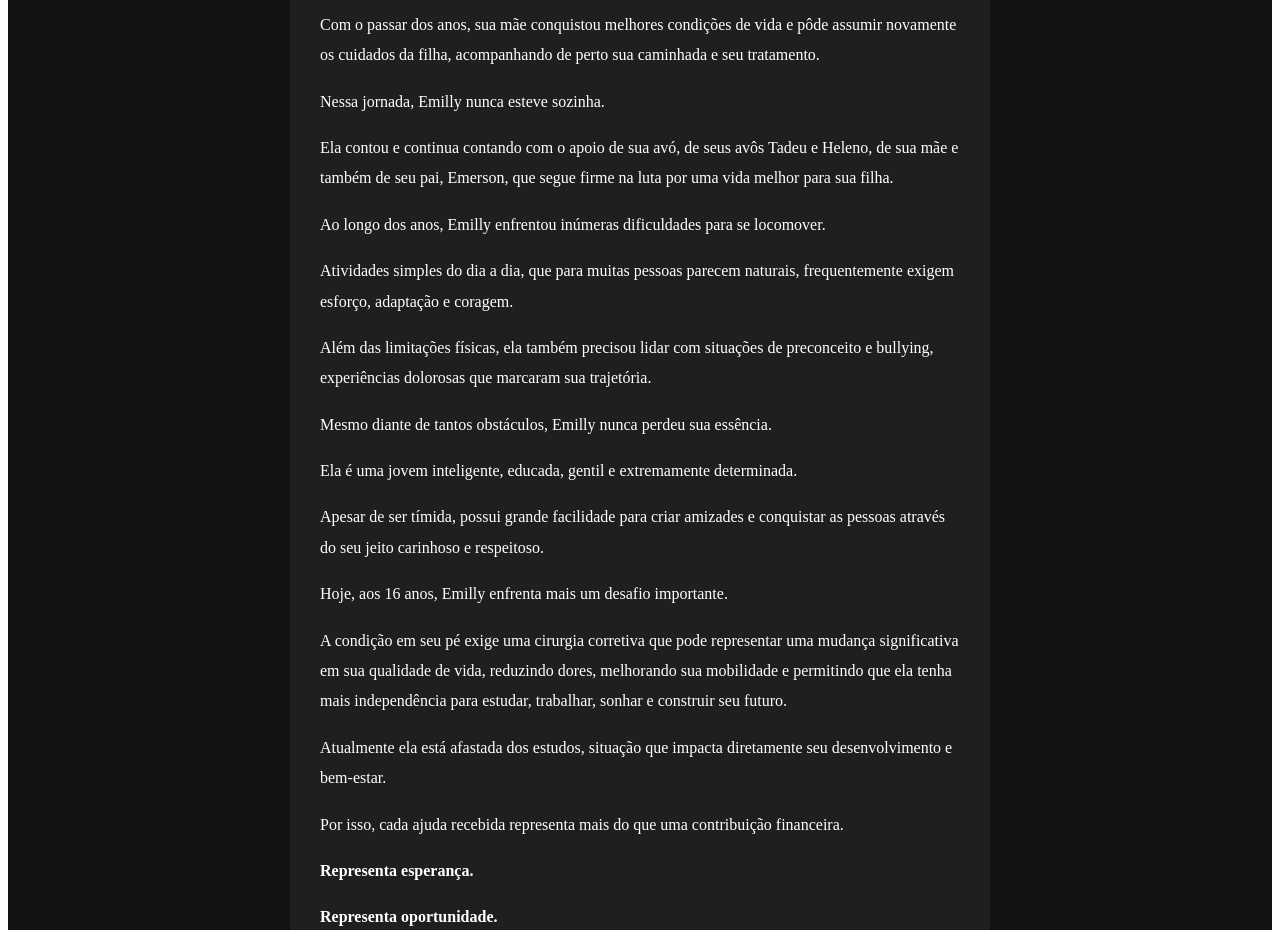
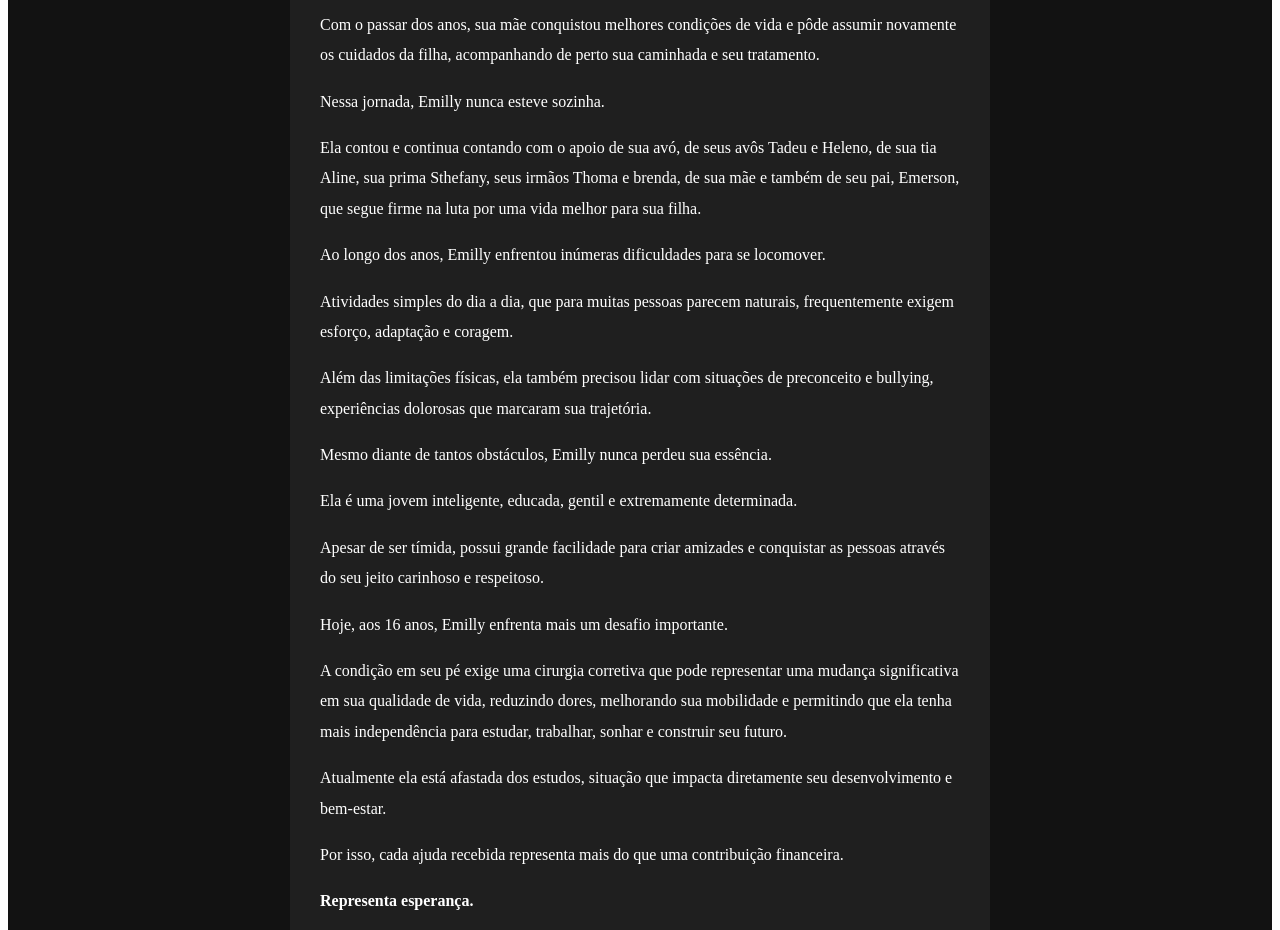
Before and after one commit to eviana-create/Vila_moraes, a React (Vite) app: page /emilly in a window 1280 px wide. Shown: the part 1260-2190 px from the top of the page. Built offline with nearby package versions, Linux system fonts and the light colour scheme.

Commit message:
feat: adiciona pagina da Emilly e campanha de arrecadacao

```diff
--- a/src/pages/Emilly.jsx
+++ b/src/pages/Emilly.jsx
@@ -169,7 +169,7 @@ function Emilly() {
   </p>
 
   <p>
-    Ela contou e continua contando com o apoio de sua avó, de seus avôs Tadeu e Heleno, de sua mãe e também de seu pai, Emerson, que segue firme na luta por uma vida melhor para sua filha.
+    Ela contou e continua contando com o apoio de sua avó, de seus avôs Tadeu e Heleno, de sua tia Aline, sua prima Sthefany, seus irmãos Thoma e brenda, de sua mãe e também de seu pai, Emerson, que segue firme na luta por uma vida melhor para sua filha.
   </p>
 
   <p>
```
